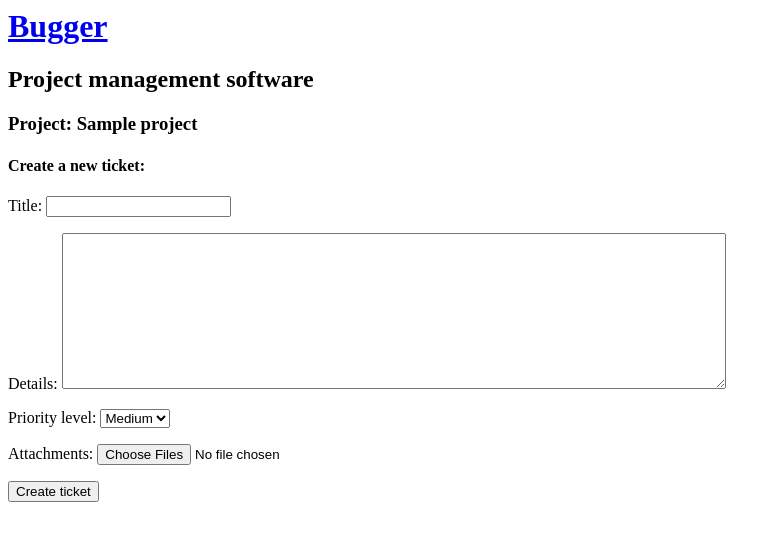
After one commit to spolanco94/Bugger, a Django app: page /new_ticket/1 in a window 1280 px wide. The commit adds this page. Shown: the top 541 px of the page, without its empty margins (0-781 px from the left). Run offline with Django 3.2, Linux system fonts and the light colour scheme; tables that the repository leaves empty hold one stand-in row (values such as "Sample post").

Commit message:
Create new ticket page
Created a ticket form based on the ticket model, which will accept a
title, details and priority level. Users will also be able to submit
attachments along with tickets, supporting multiple files at once.

Small bug fix, on the line for the empty project form call in
new_project did not include parenthesis when calling ProjectForm().

```diff
--- a/bugs/forms.py
+++ b/bugs/forms.py
@@ -1,7 +1,7 @@
 from django import forms
 from django.forms import widgets
 
-from .models import Project
+from .models import Project, Ticket
 
 class ProjectForm(forms.ModelForm):
     class Meta:
@@ -14,3 +14,12 @@ class ProjectForm(forms.ModelForm):
         widgets = {
             'details': forms.Textarea(attrs={'cols': 80}),
         }
+
+class TicketForm(forms.ModelForm):
+    class Meta:
+        model = Ticket
+        fields = ['title', 'details', 'priority_level', 'attachments']
+        widgets = {
+            'details': forms.Textarea(attrs={'cols': 80}),
+            'attachments': widgets.ClearableFileInput(attrs={'multiple': True})
+        }
--- /dev/null
+++ b/bugs/templates/bugs/new_ticket.html
@@ -0,0 +1,14 @@
+{% extends 'bugs/base.html' %}
+
+{% block content %}
+  <h3>Project: {{ project.title }}</h3>
+
+  <h4>Create a new ticket:</h4>
+
+  <form action="{% url 'bugs:new_ticket' project.id %}" method='post'>
+    {% csrf_token %}
+    {{ form.as_p }}
+    <button name='submit'>Create ticket</button>
+  </form>
+
+{% endblock content %}
--- a/bugs/templates/bugs/project.html
+++ b/bugs/templates/bugs/project.html
@@ -19,6 +19,7 @@
     {% empty %}
       <li>There are no tickets for this project.</li>
     {% endfor %}
+    <p><a href="{% url 'bugs:new_ticket' project.id %}">Add a ticket</a></p>
   </ul>
   <p><a href="{% url 'bugs:edit_project' project.id %}">Edit project</a></p>
 
--- a/bugs/urls.py
+++ b/bugs/urls.py
@@ -26,4 +26,6 @@ urlpatterns = [
         views.edit_project,
         name='edit_project'
         ),
+    # New ticket page
+    path('new_ticket/<int:project_id>', views.new_ticket, name='new_ticket'),
 ]
--- a/bugs/views.py
+++ b/bugs/views.py
@@ -1,7 +1,8 @@
+from typing import ContextManager
 from django.shortcuts import redirect, render
 
 from .models import Project, Ticket
-from .forms import ProjectForm
+from .forms import ProjectForm, TicketForm
 
 def index(request):
     """The home page for Bugger"""
@@ -31,7 +32,7 @@ def new_project(request):
     """Create a new project."""
     if request.method != "POST":
         # No data submitted, create a blank form
-        form = ProjectForm
+        form = ProjectForm()
     else:
         form = ProjectForm(data=request.POST)
         if form.is_valid:
@@ -59,3 +60,24 @@ def edit_project(request, project_id):
     # Display invalid form
     context = {'project': project, 'form': form}
     return render(request, 'bugs/edit_project.html', context)
+
+def new_ticket(request, project_id):
+    """Create a new ticket for a project."""
+    project = Project.objects.get(id=project_id)
+
+    if request.method != 'POST':
+        form = TicketForm()
+    else:
+        form = TicketForm(request.POST, request.FILES)
+        files = request.FILES.getlist('attachments')
+        if form.is_valid():
+            for f in files:
+                file_instance = Ticket(attachments=f)
+                file_instance.save()
+            new_ticket = form.save(commit=False)
+            new_ticket.project = project
+            new_ticket.save()
+            return redirect('bugs:project', project_id=project.id)
+
+    context = {'project': project, 'form': form}
+    return render(request, 'bugs/new_ticket.html', context)
```
